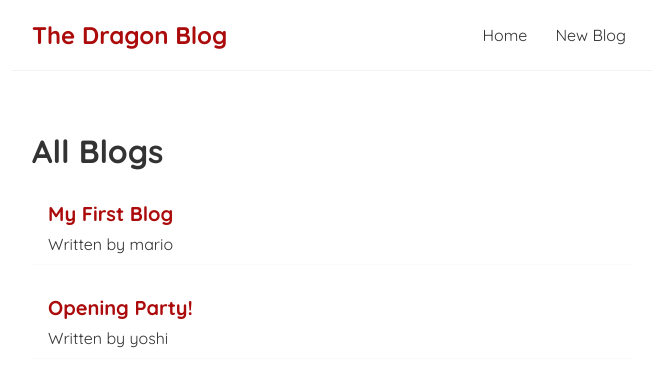
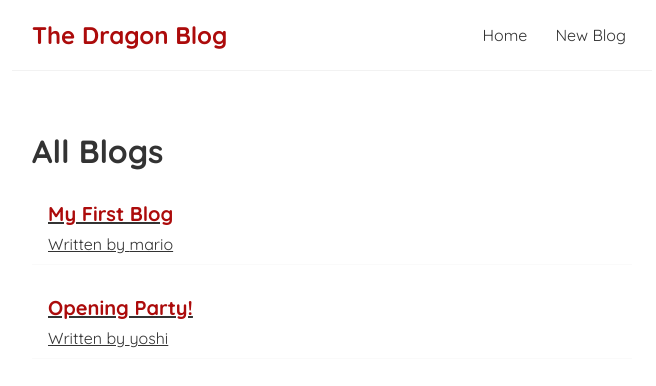
Before and after one commit to Dragonsfure/react_ts_tutorial, a React (Create React App) app: page / in a window 1280 px wide. Shown: the top 386 px of the page, without its empty margins (308-964 px from the left). Built offline with nearby package versions, Linux system fonts and the light colour scheme; data requests are answered from the project's data file.

Commit message:
Adding Create Site and Link to Detail

```diff
--- a/src/BlogList.tsx
+++ b/src/BlogList.tsx
@@ -1,5 +1,5 @@
 import IBlog from "./interfaces/IBlog";
-
+import { Link } from "react-router-dom";
 interface BlogsProps {
   title: string;
   blogs: IBlog[] | null;
@@ -11,8 +11,10 @@ const BlogList: React.FunctionComponent<BlogsProps> = (props: BlogsProps) => {
       <h1>{props.title}</h1>
       {props.blogs?.map((item) => (
         <div className="blog-preview" key={item.id}>
-          <h2>{item.title}</h2>
-          <p>Written by {item.author}</p>
+          <Link to={`/blogs/${item.id}`}>
+            <h2>{item.title}</h2>
+            <p>Written by {item.author}</p>
+          </Link>
         </div>
       ))}
     </div>
--- /dev/null
+++ b/src/Create.tsx
@@ -0,0 +1,14 @@
+import * as React from 'react';
+
+interface ICreateProps {
+}
+
+const Create: React.FunctionComponent<ICreateProps> = (props) => {
+  return (
+    <div>
+        <h1>Add a new Blog</h1>
+    </div>
+  );
+};
+
+export default Create;
```
